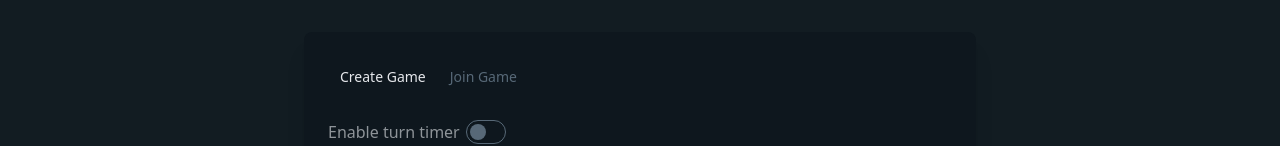
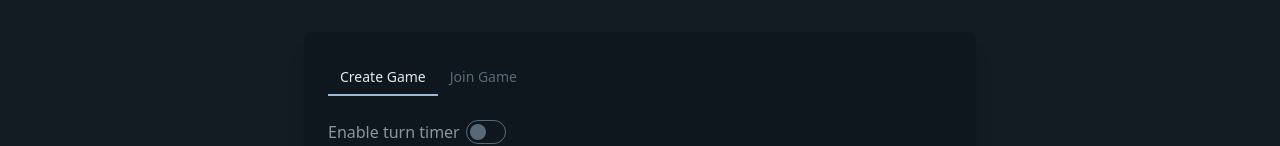
Before and after one commit to ch33kaboo/tictacfun, a SvelteKit app: page / in a window 1280 px wide. Shown: the part 144-290 px from the top of the page. Built offline with nearby package versions, Linux system fonts and the light colour scheme; no server answers.

Commit message:
style: underline active tab in main page

```diff
--- a/src/routes/+page.svelte
+++ b/src/routes/+page.svelte
@@ -4,9 +4,30 @@
 	let timerEnabled = $state(false);
 	let timerDuration = $state(10);
 	let selectedGame = $state('classic');
+	let createTab: HTMLButtonElement;
+	let joinTab: HTMLButtonElement;
+	let underlineWidth = $state(0);
+	let underlineLeft = $state(0);
 	import { goto } from '$app/navigation';
 	import { supabase } from '$lib/supabase';
 	let errorMessage = $state('');
+
+	$effect(() => {
+		if (createTab) {
+			underlineWidth = createTab.offsetWidth;
+			underlineLeft = createTab.offsetLeft;
+		}
+	});
+
+	$effect(() => {
+		if (activeTab === 'create' && createTab) {
+			underlineWidth = createTab.offsetWidth;
+			underlineLeft = createTab.offsetLeft;
+		} else if (activeTab === 'join' && joinTab) {
+			underlineWidth = joinTab.offsetWidth;
+			underlineLeft = joinTab.offsetLeft;
+		}
+	});
 
 	function generateGameCode() {
 		const gameTypeDigit = selectedGame === 'classic' ? '0' : '1';
@@ -78,19 +99,27 @@
 	</h1>
 
 	<div class="bg-base-200 w-full max-w-2xl rounded-lg p-6 shadow-xl">
-		<div class="tabs tabs-boxed mb-6">
+		<div class="relative mb-6">
+			<div class="tabs tabs-boxed">
 				<button
 					class="tab {activeTab === 'create' ? 'tab-active' : ''}"
 					onclick={() => (activeTab = 'create')}
+					bind:this={createTab}
 				>
 					Create Game
 				</button>
 				<button
 					class="tab {activeTab === 'join' ? 'tab-active' : ''}"
 					onclick={() => (activeTab = 'join')}
+					bind:this={joinTab}
 				>
 					Join Game
 				</button>
+			</div>
+			<div
+				class="bg-base-content absolute bottom-0 h-0.5 transition-all duration-300"
+				style="width: {underlineWidth}px; left: {underlineLeft}px;"
+			></div>
 		</div>
 
 		{#if activeTab === 'create'}
```
Lines whose indentation alone changed are shown as unchanged.
